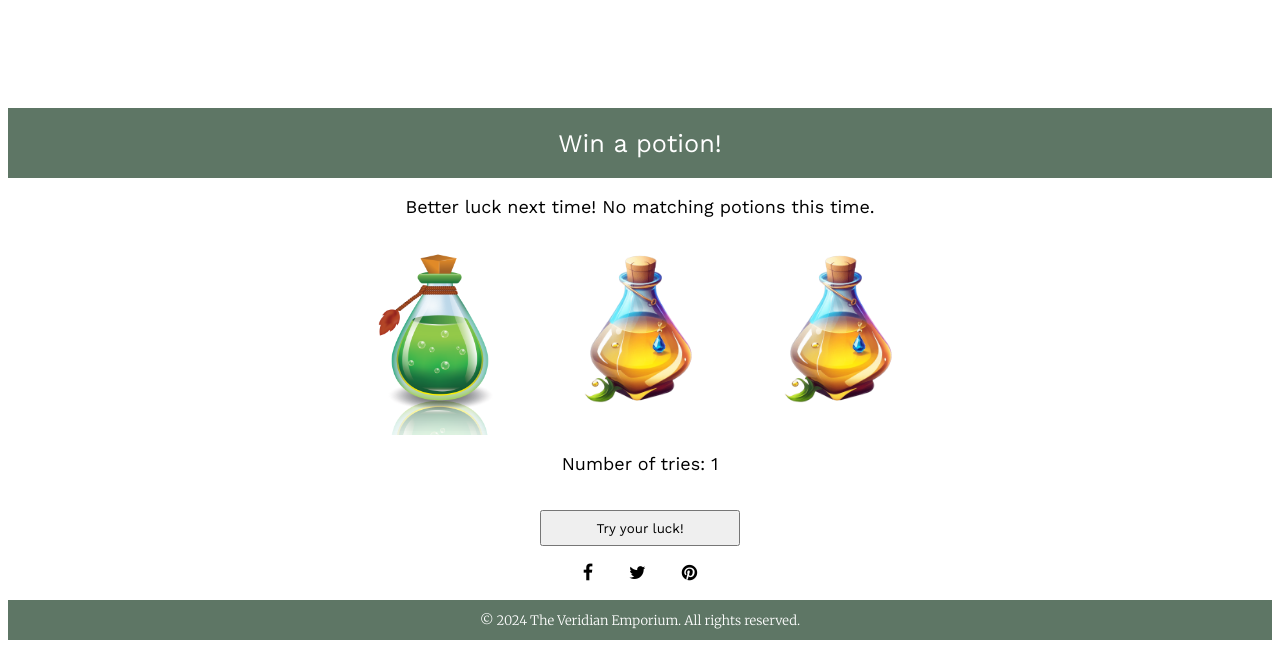
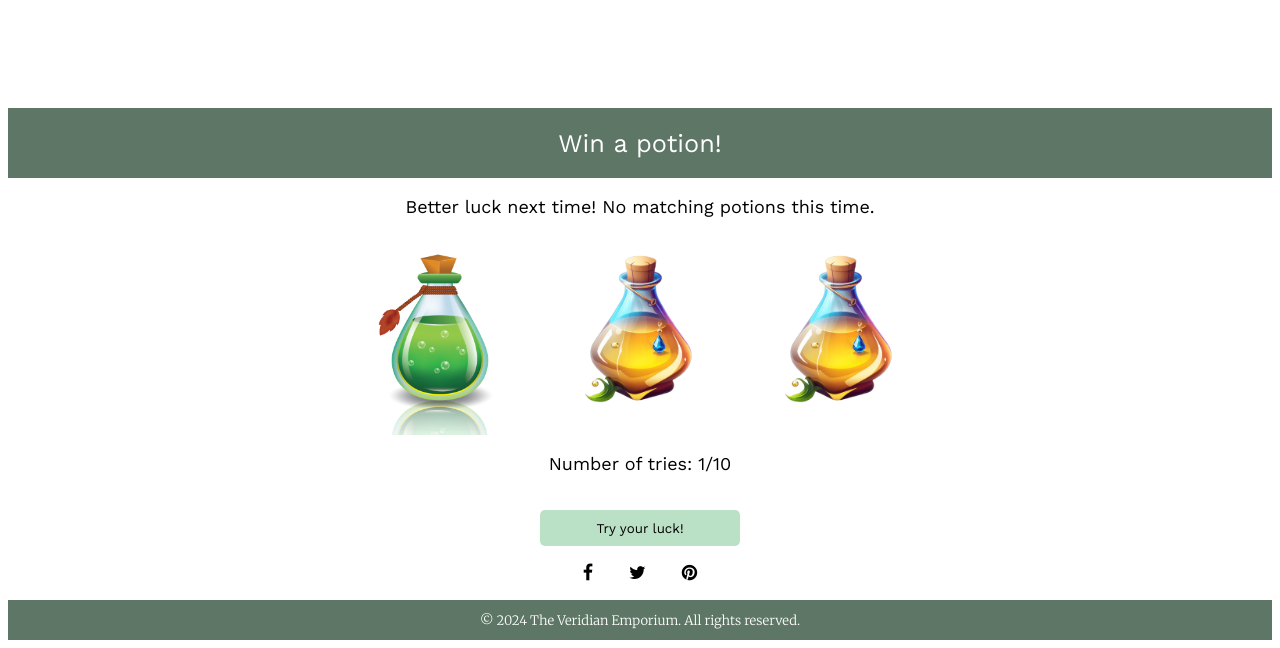
Before and after one commit to sukichn/sukichn.github.io, a plain HTML site: page index.html in a window 1280 px wide. Both pictures are taken after a click on the button "Try your luck!". Shown: the part 1468-2116 px from the top of the page. Drawn offline with nearby package versions, Linux system fonts and the light colour scheme.

Commit message:
updated potion generator button disabled color

```diff
--- a/Resources/css/index.css
+++ b/Resources/css/index.css
@@ -280,8 +280,18 @@ header {
     width: 200px;
     height: 2rem;
     font-family: "Work Sans";
+    background-color: rgba(99, 185, 125, 0.443);
+    border-radius: 5px;
+    border: none;
 }
-/* Win a potion image size*/
+#potion-generator button:hover{
+    background-color: rgba(99, 185, 125, 0.313);
+}
+#potion-generator button:active{
+    background-color: rgba(99, 185, 125, 0.443);
+}
+
+/* Potion image size for smaller screens*/
 @media (max-width: 768px) {
     #potion1, #potion2, #potion3 {
         width: 130px;
--- a/index.html
+++ b/index.html
@@ -138,7 +138,7 @@
   <img id = "potion2" src="Resources/css/Images/PotionX.png" alt="Potion X">
   <img id = "potion3" src="Resources/css/Images/PotionX.png" alt="Potion X">
 </div>
-<p id="tryCountDisplay">Number of tries: 0</p>
+<p id="tryCountDisplay">Number of tries: 0/10</p>
 <button id="fortuneButton">Try your luck!</button>
 </section>
 
--- a/veridian.js
+++ b/veridian.js
@@ -42,7 +42,7 @@ let tryCount = 0;
  if (tryCount < 10 && !fortuneButton.disabled) {
     // Increment the try count
     tryCount++;
-    document.getElementById("tryCountDisplay").textContent = "Number of tries: " + tryCount;
+    document.getElementById("tryCountDisplay").textContent = "Number of tries: " + tryCount + "/10";
     // Generate random potion indices
     const randomIndex1 = Math.floor(Math.random() * potionImages.length);
     const randomIndex2 = Math.floor(Math.random() * potionImages.length);
@@ -66,11 +66,14 @@ let tryCount = 0;
           }
     // Disable the button after winning
     fortuneButton.disabled = true;
+    fortuneButton.style.backgroundColor = "lightgrey";
 } else {
   fortuneMessage.innerHTML = "Better luck next time! No matching potions this time.";
 }
 } else {
 fortuneMessage.innerHTML = "You've reached the maximum number of tries.";
+fortuneButton.disabled = true;
+fortuneButton.style.backgroundColor = "lightgrey";
 }
 }
 
```
